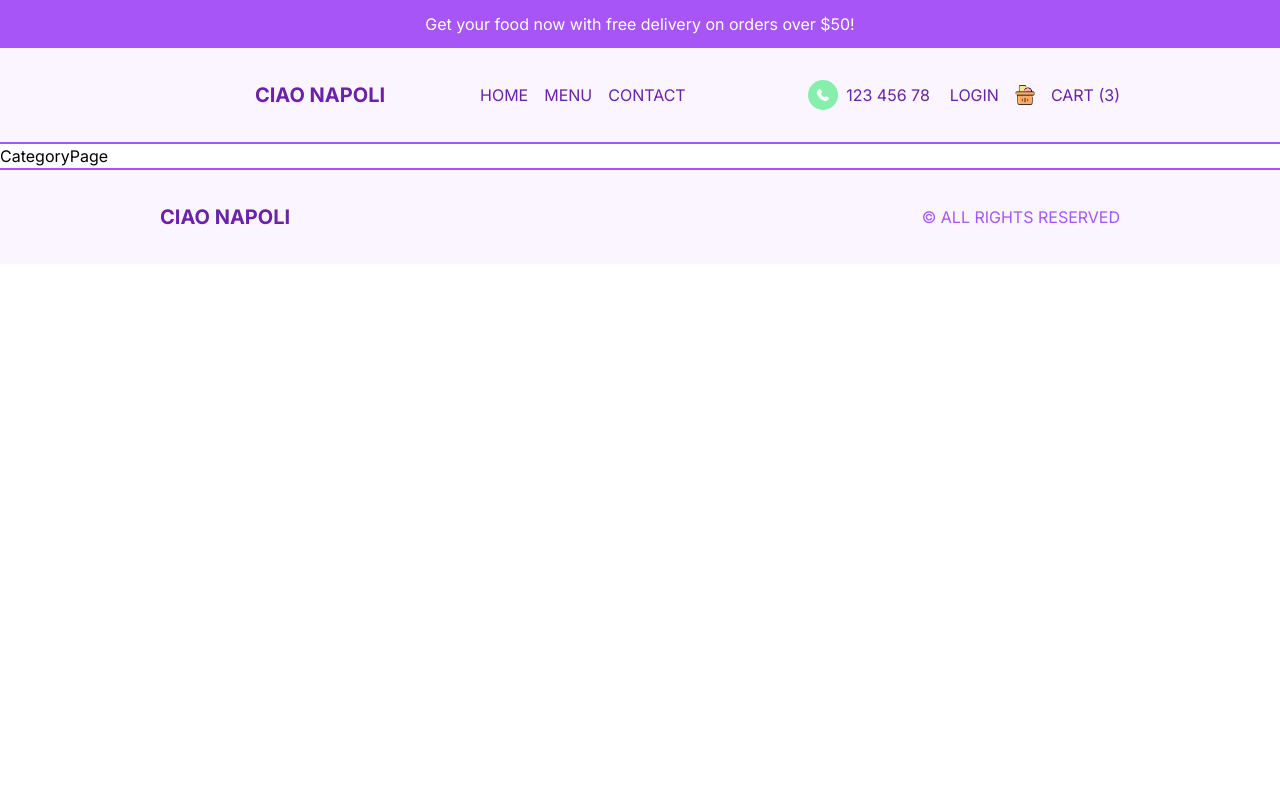
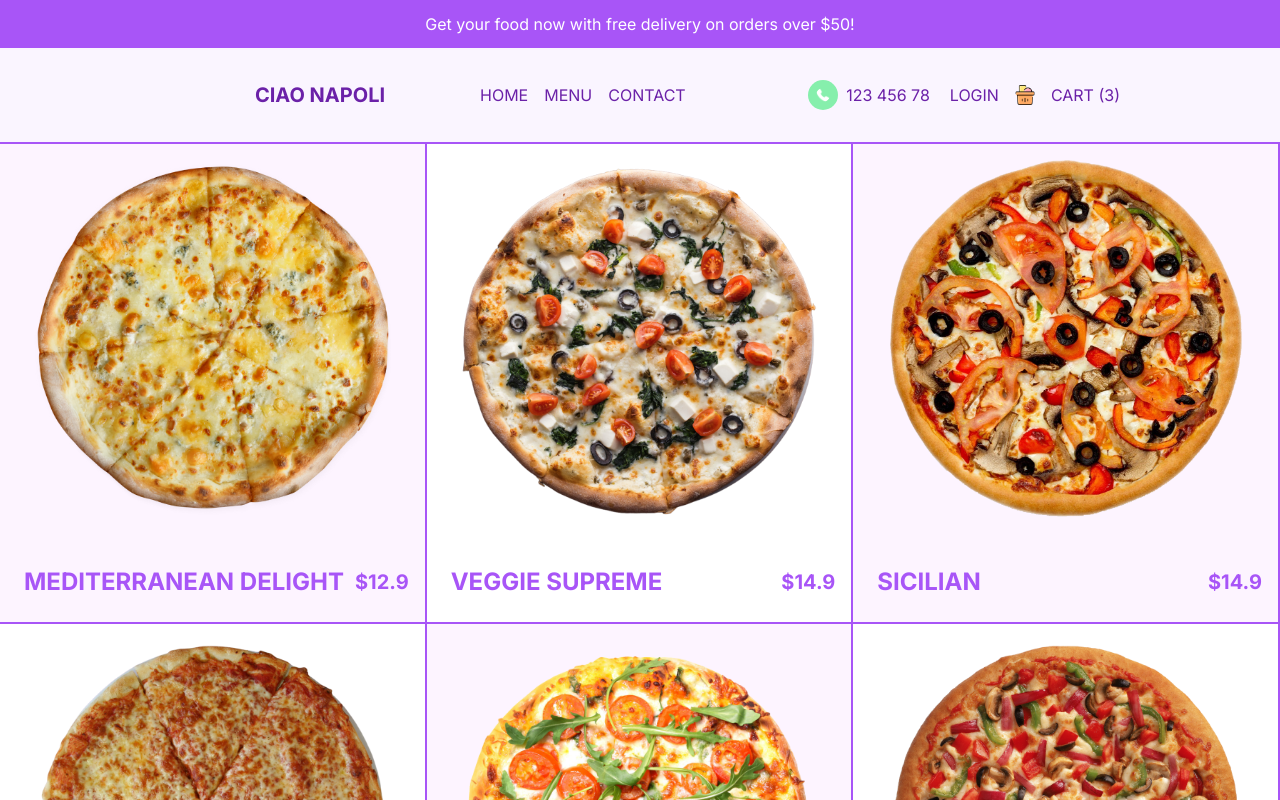
Before and after one commit to IgorLuzarraga/restaurant-ui, a Next.js app: page /menu/burgers in a window 1280 px wide. Shown: the top 800 px of the page. Built offline with nearby package versions, Linux system fonts and the light colour scheme.

Commit message:
Improved CategoryPage

```diff
--- a/src/app/menu/[category]/page.tsx
+++ b/src/app/menu/[category]/page.tsx
@@ -1,11 +1,55 @@
-import React from 'react'
+import { pizzas } from "@/data/products";
+import Image from "next/image";
+import Link from "next/link";
+// import { useRouter } from 'next/router';
 
-type Props = {}
+const CategoryPage = () => {
+    // const router = useRouter();
+    // const { category } = router.query; // Extract the category from the router query
 
-const CategoryPage = (props: Props) => {
+    // let items = [];
+
+    // switch (category) {
+    //     case "pizzas":
+    //         items = pizzas;
+    //         break;
+    //     case "pastas":
+    //         items = pastas;
+    //         break;
+    //     case "burgers":
+    //         items = burgers;
+    //         break;
+    //     default:
+    //         // Handle unknown category
+    //         break;
+    // }
+
     return (
-        <div>CategoryPage</div>
-    )
-}
+        <div className="flex flex-wrap text-purple-500">
+            {pizzas.map((item) => (
+                <Link
+                    className="w-full h-[60vh] border-r-2 border-b-2 border-purple-500 sm:w-1/2 lg:w-1/3 p-4 flex flex-col justify-between group odd:bg-fuchsia-50"
+                    href={`/product/${item.id}`}
+                    key={item.id}>
 
-export default CategoryPage
+                    {/* IMAGE CONTAINER */}
+                    {item.img && (
+                        <div className="relative h-[80%]">
+                            <Image src={item.img} alt="" fill
+                                className="object-contain" />
+                        </div>
+                    )}
+
+                    {/* TEXT CONTAINER */}
+                    <div className="flex items-center justify-between font-bold">
+                        <h1 className="text-2xl uppercase p-2">{item.title}</h1>
+                        <h2 className="group-hover:hidden text-xl">${item.price}</h2>
+                        <button className="hidden group-hover:block uppercase bg-red-500 text-white p-2 rounded-md">Add to Cart</button>
+                    </div>
+                </Link>
+            ))}
+        </div>
+    );
+};
+
+export default CategoryPage;
--- a/src/app/menu/page.tsx
+++ b/src/app/menu/page.tsx
@@ -1,6 +1,6 @@
 import { menu } from '@/data/products'
 import Link from 'next/link'
-import { btnTextColor } from '@/utility/utils'
+import { btnBgColor, btnTextColor } from '@/utility/utils'
 
 type Props = {}
 
@@ -20,7 +20,7 @@
                         <p className='text-sm my-2'>{category.desc}</p>
                     </div>
 
-                    <button className={`hidden 2xl:block bg-${category.color}
+                    <button className={`hidden 2xl:block ${btnBgColor(category.id)}
                     py-2 px-4 rounded-md ${btnTextColor(category.id)}`}>
                         Check Out
                     </button>
```
Also changed, not shown: src/utility/utils.ts (+15 -0 lines).
